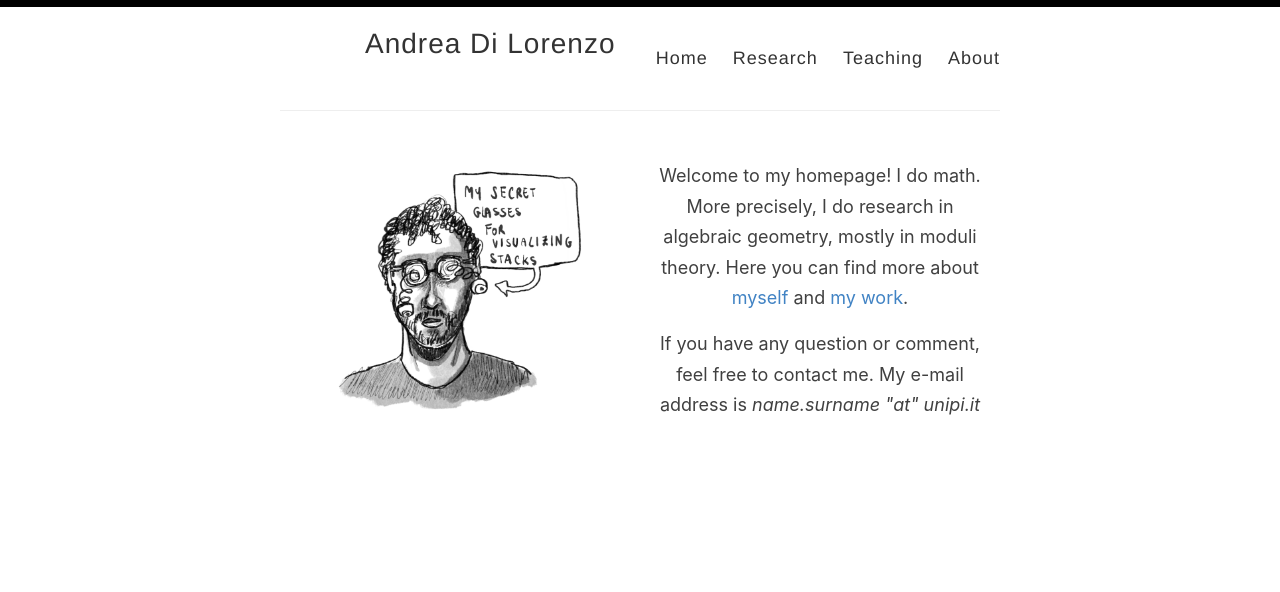
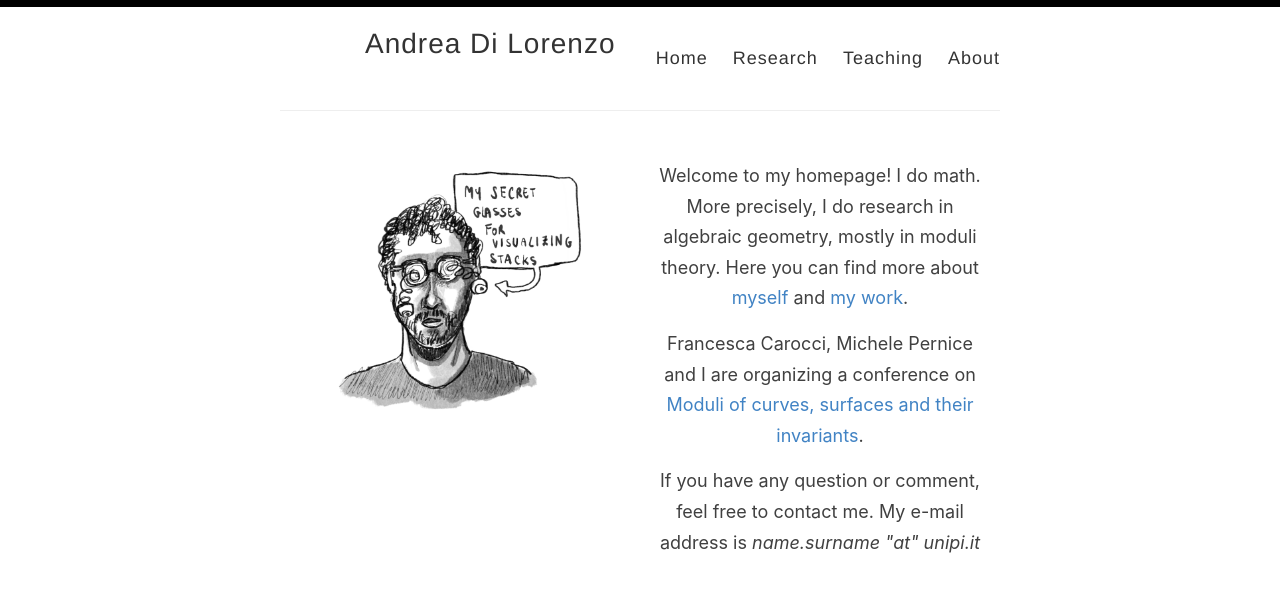
Before and after one commit to anddil/anddil.github.io, a Jekyll site: the page built from index.html, in a window 1280 px wide. Shown: the top 592 px of the page. Built offline with Jekyll 4.4.1, drawn with Linux system fonts in a browser that asks for light colours; the list of posts is cut into pages by our own code.

Commit message:
Update index.html

```diff
--- a/index.html
+++ b/index.html
@@ -51,7 +51,7 @@ layout: default
    I do math. More precisely, I do research in algebraic geometry, mostly in moduli theory.
    Here you can find more about <a href="{{ site.baseurl }}/about">myself</a> and
     <a href="{{ site.baseurl }}/research">my work</a>. </p>
-
+  <p> Francesca Carocci, Michele Pernice and I are organizing a conference on <a href="https://indico.sns.it/event/98/">Moduli of curves, surfaces and their invariants</a>.</p>
   <p> If you have any question or comment, feel free to contact me.
     My e-mail address is <i> name.surname "at" unipi.it </i> </p>
 </div>
```
